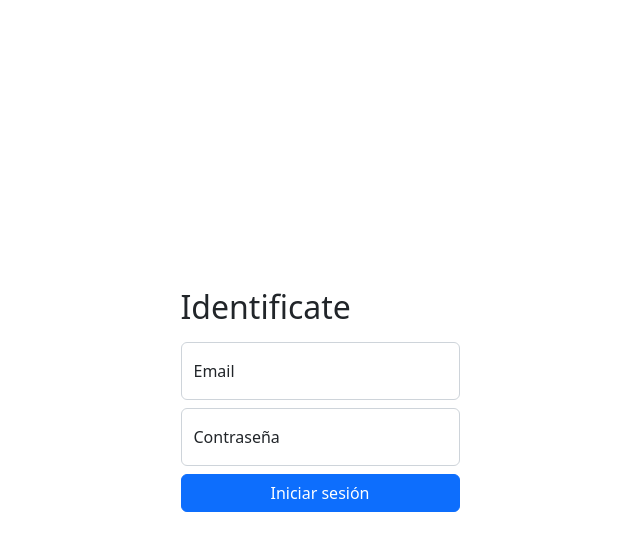
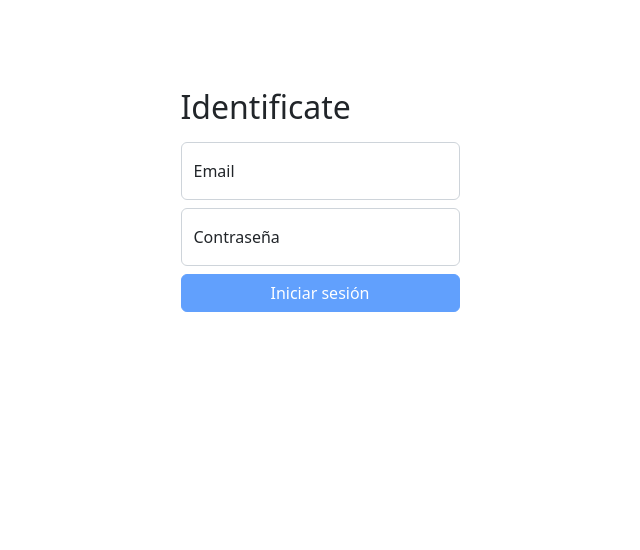
Before and after one commit to cnmorocho/alkemy-alacarta, an Angular app: page /login in a window 1280 px wide. Shown: the top 550 px of the page, without its empty margins (320-960 px from the left). Built offline with nearby package versions, Linux system fonts and the light colour scheme.

Commit message:
Se añadieron validaciones al login y sweet alert

```diff
--- a/src/app/auth/components/login-form/login-form.component.html
+++ b/src/app/auth/components/login-form/login-form.component.html
@@ -6,9 +6,9 @@
   <button type="submit">Login</button>
 </form>
  -->
-<div class="container d-flex justify-content-center vh-100 align-items-center">
+<div class="container d-flex justify-content-center vh-100">
   <form
-    class="w-25 d-flex flex-column gap-2"
+    class="w-25 d-flex flex-column gap-2 h-50 justify-content-center"
     [formGroup]="loginForm"
     (ngSubmit)="handleSubmit()"
   >
@@ -33,6 +33,15 @@
       />
       <label for="floatingPassword">Contraseña</label>
     </div>
-    <button class="btn btn-primary" type="submit">Iniciar sesión</button>
+    <ng-container *ngIf="loginForm.dirty && loginForm.invalid">
+      <p class="text-danger">*Se necesitan rellenar todos los campos</p>
+    </ng-container>
+    <button
+      class="btn btn-primary"
+      type="submit"
+      [ngClass]="loginForm.invalid ? 'disabled' : 'able'"
+    >
+      Iniciar sesión
+    </button>
   </form>
 </div>
--- a/src/app/auth/components/login-form/login-form.component.ts
+++ b/src/app/auth/components/login-form/login-form.component.ts
@@ -5,6 +5,8 @@ import { AuthService } from '../../services/auth.service';
 import '../../interfaces/UserCredential.interface';
 import { UserCredential } from '../../interfaces/UserCredential.interface';
 import { Router } from '@angular/router';
+import { ErrorResponse } from '../../interfaces/LoginResponse.interface';
+import Swal from 'sweetalert2';
 
 @Component({
   selector: 'app-login-form',
@@ -32,9 +34,17 @@ export class LoginFormComponent implements OnInit {
 
   handleSubmit(): void {
     const userData: UserCredential = this.loginForm.value;
-    this.authService.login(userData).subscribe((res) => {
-      if (res.error) alert('Credenciales invalidas');
-      this.router.navigate(['/']);
-    });
+    this.authService.login(userData).subscribe(
+      () => {
+        this.router.navigate(['/']);
+      },
+      (error: string) => {
+        Swal.fire({
+          icon: 'error',
+          title: 'Oops...',
+          text: error,
+        });
+      }
+    );
   }
 }
--- a/src/app/auth/interfaces/LoginResponse.interface.ts
+++ b/src/app/auth/interfaces/LoginResponse.interface.ts
@@ -1,3 +1,7 @@
 export interface LoginResponse {
   token: string;
 }
+
+export interface ErrorResponse {
+  error: string;
+}
--- a/src/app/auth/services/auth.service.ts
+++ b/src/app/auth/services/auth.service.ts
@@ -1,9 +1,13 @@
 import { Injectable } from '@angular/core';
 import { HttpClient, HttpErrorResponse } from '@angular/common/http';
 
-import { LoginResponse } from '../interfaces/LoginResponse.interface';
+import {
+  ErrorResponse,
+  LoginResponse,
+} from '../interfaces/LoginResponse.interface';
 import { UserCredential } from '../interfaces/UserCredential.interface';
-import { catchError, map, Observable, throwError } from 'rxjs';
+import { Observable, throwError } from 'rxjs';
+import { map, catchError } from 'rxjs/operators';
 
 @Injectable({
   providedIn: 'root',
@@ -18,13 +22,12 @@ export class AuthService {
         map((res: any) => {
           this.saveToken(res);
           return res;
+        }),
+        catchError((err: ErrorResponse) => {
+          return throwError(() => new Error('¡Credenciales incorrectas!'));
         })
       );
   }
-
-  /* private handleError(error) {
-
-  } */
 
   public isLogged(): boolean {
     return localStorage.getItem('token') != null ? true : false;
```
